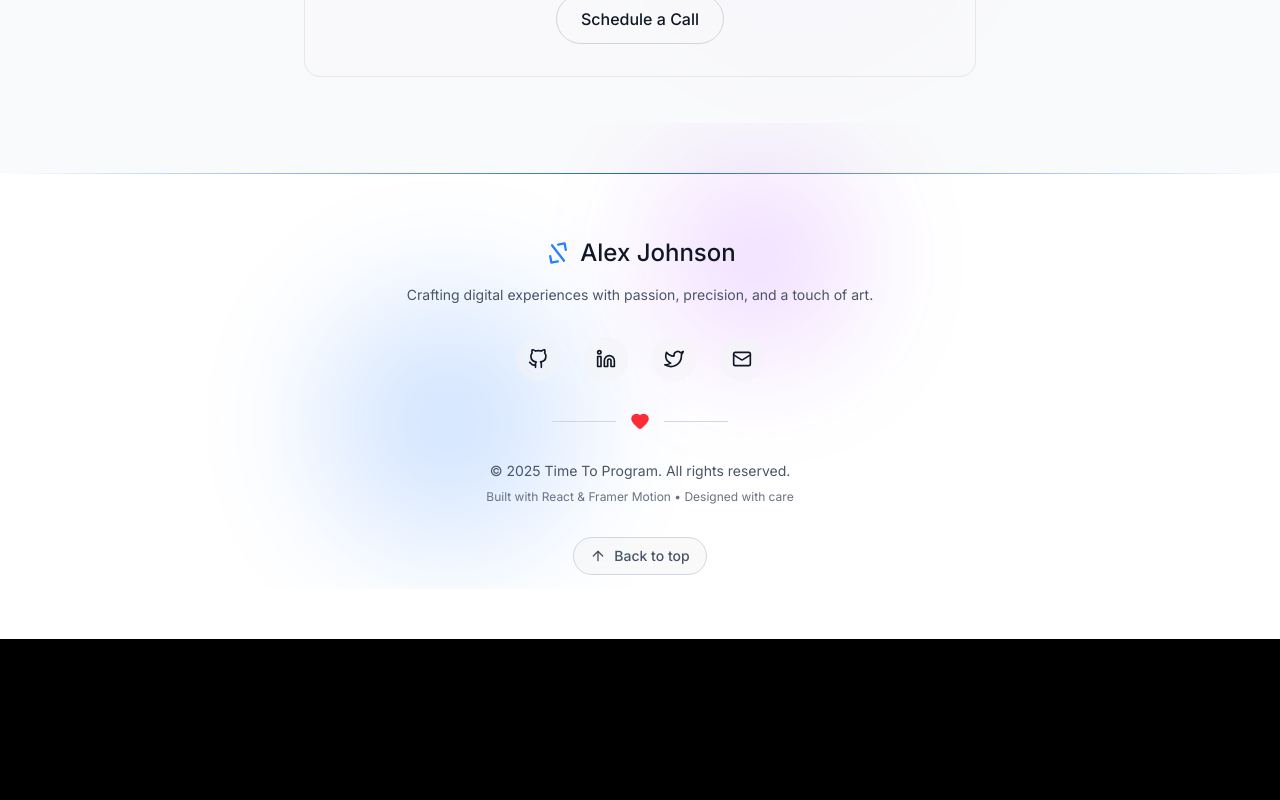
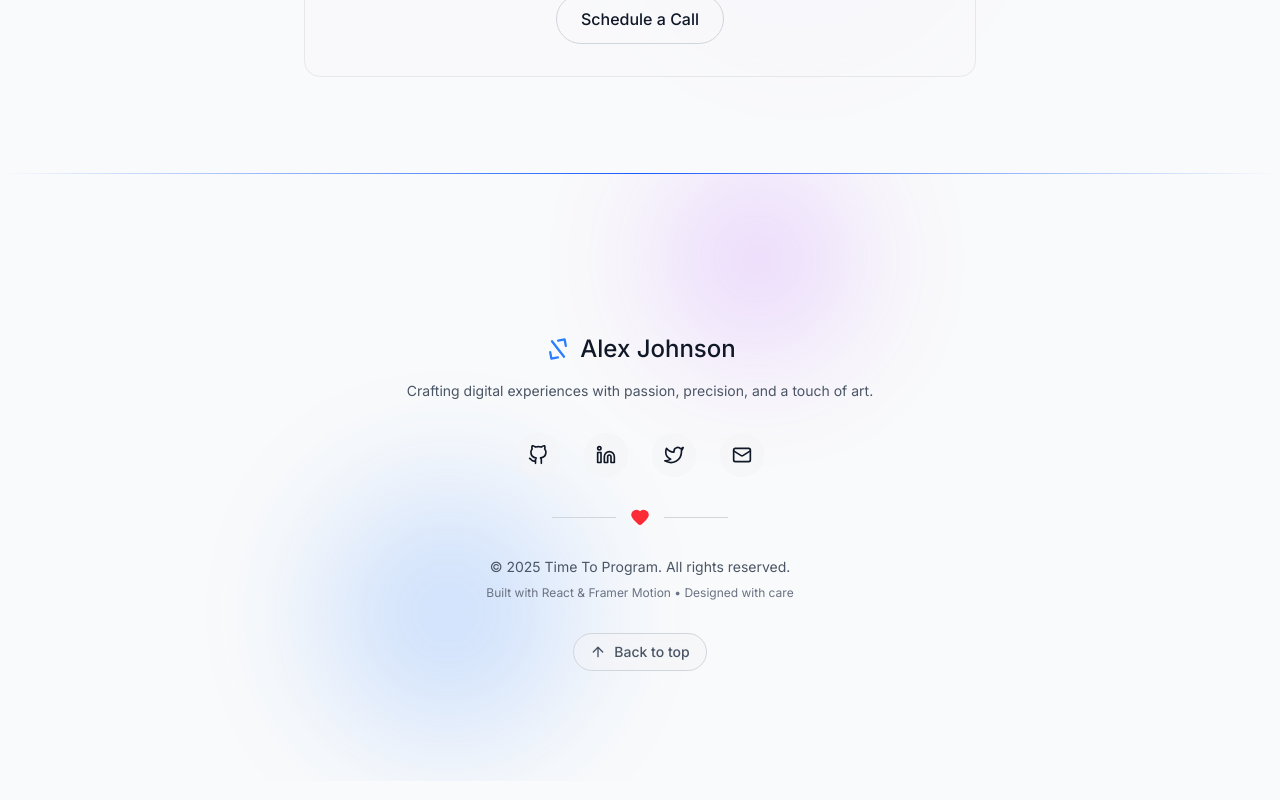
Before and after one commit to kunstewi/portfolio, a React (Vite) app: page / in a window 1280 px wide. Shown: the part 6623-7423 px from the top of the page. Before the commit the page ends 7262 px from the top, so only its background shows below. Built offline with nearby package versions, Linux system fonts and the light colour scheme.

Commit message:
changed the footer color

```diff
--- a/src/components/Sections/Footer.jsx
+++ b/src/components/Sections/Footer.jsx
@@ -83,9 +83,9 @@ const Footer = () => {
   return (
     <footer
       ref={footerRef}
-      className={`relative ${
-        isDarkMode ? "bg-gray-900 text-white" : "bg-white text-gray-900"
-      }`}
+      className={`py-24 px-6 ${
+        isDarkMode ? "bg-gray-950 text-white" : "bg-gray-50 text-gray-900"
+      } relative overflow-hidden`}
     >
       {/* Animated Wave/Gradient Line */}
       <AnimatedGradientLine />
```
